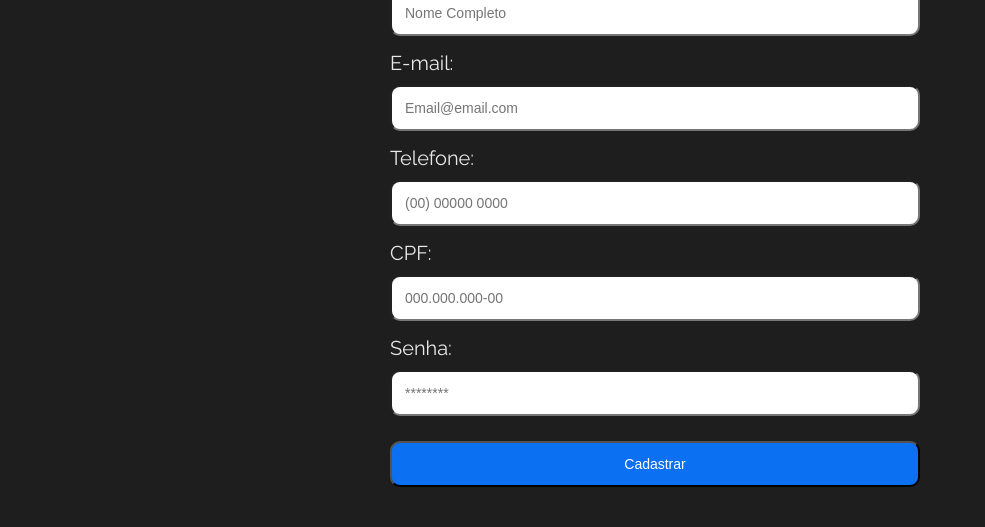
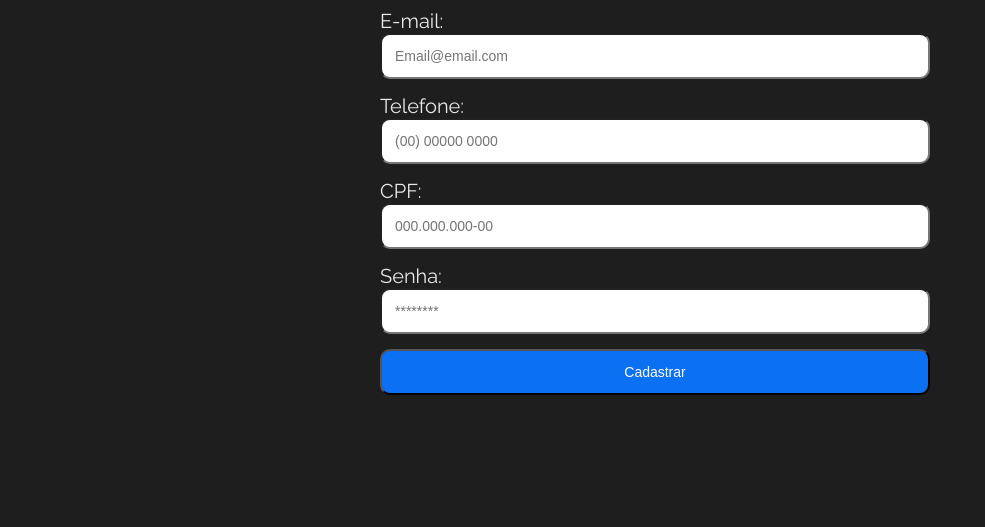
Before and after one commit to HugoDeSouza22/login-jumpy, a plain HTML site: page index.html in a window 1280 px wide. Shown: the part 317-844 px from the top of the page, without its empty margins (0-985 px from the left). After the commit the page ends 800 px from the top, so only its background shows below. Drawn offline with Linux system fonts and the light colour scheme.

Commit message:
html e css

```diff
--- a/index.html
+++ b/index.html
@@ -43,5 +43,6 @@
             <h1></h1>
         </form>
     </section>
+    <script src="scrip.js"></script>
 </body>
 </html>
--- a/style.css
+++ b/style.css
@@ -2,9 +2,6 @@ body{
     background-color: #1E1E1E;
     color: #FFFFFFE5;
     font-family: Raleway;
-    margin: 40px;
-    Weight :600
-
 }
 div{
     margin: 15px;
@@ -15,17 +12,17 @@ input{
     border-radius:10px ;
     color:#616161;
     font-size: 14px;
-    margin:  10px 0 0 0;
     width: 100%;
 }
 #button{
     background-color: #0C70F2;
     color: #FFFFFF;
-    margin-left: 15px;
-}
+    margin-left: 15px;}
+
 section{
-    width: 530px;
-    margin: 0 auto 0 auto;
+    width:550px;
+    margin: 0 auto ;
+
 }
 header{
     text-align: center;
```
Also changed, not shown: scrip.js (added).
